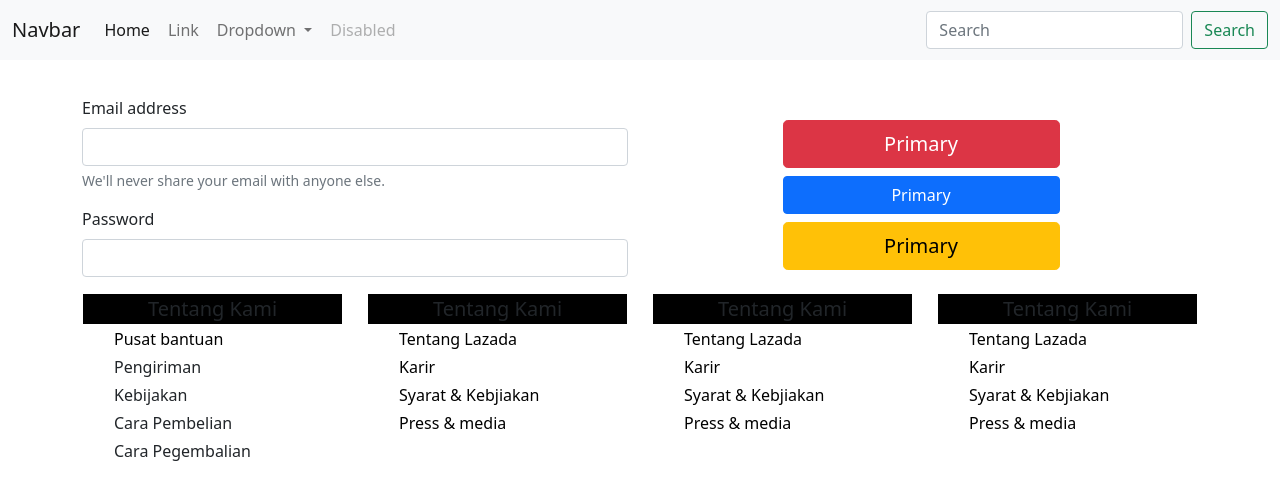
After one commit to sayn410/secondProject, a PHP site: page /login.php in a window 1280 px wide. The commit adds this page. Shown: the top 500 px of the page. Run offline with PHP 8.4, Linux system fonts and the light colour scheme.

Commit message:
menambahkan file login, update file index.html & style.css

```diff
--- /dev/null
+++ b/login.php
@@ -0,0 +1,145 @@
+<!doctype html>
+<html lang="en">
+
+<head>
+    <!-- Required meta tags -->
+    <meta charset="utf-8">
+    <meta name="viewport" content="width=device-width, initial-scale=1">
+
+    <!-- Bootstrap CSS -->
+    <link href="https://cdn.jsdelivr.net/npm/bootstrap@5.1.0/dist/css/bootstrap.min.css" rel="stylesheet" integrity="sha384-KyZXEAg3QhqLMpG8r+8fhAXLRk2vvoC2f3B09zVXn8CA5QIVfZOJ3BCsw2P0p/We" crossorigin="anonymous">
+
+    <title>Hello, world!</title>
+    <link rel="stylesheet" href="style.css">
+</head>
+
+<body>
+    <!-- header-start -->
+    <nav class="navbar navbar-expand-lg navbar-light bg-light fixed-top">
+        <div class="container-fluid">
+            <a class="navbar-brand" href="#">Navbar</a>
+            <button class="navbar-toggler" type="button" data-bs-toggle="collapse" data-bs-target="#navbarSupportedContent" aria-controls="navbarSupportedContent" aria-expanded="false" aria-label="Toggle navigation">
+                <span class="navbar-toggler-icon"></span>
+            </button>
+            <div class="collapse navbar-collapse" id="navbarSupportedContent">
+                <ul class="navbar-nav me-auto mb-2 mb-lg-0">
+                    <li class="nav-item">
+                        <a class="nav-link active" aria-current="page" href="#">Home</a>
+                    </li>
+                    <li class="nav-item">
+                        <a class="nav-link" href="#">Link</a>
+                    </li>
+                    <li class="nav-item dropdown">
+                        <a class="nav-link dropdown-toggle" href="#" id="navbarDropdown" role="button" data-bs-toggle="dropdown" aria-expanded="false">
+                            Dropdown
+                        </a>
+                        <ul class="dropdown-menu" aria-labelledby="navbarDropdown">
+                            <li><a class="dropdown-item" href="#">Action</a></li>
+                            <li><a class="dropdown-item" href="#">Another action</a></li>
+                            <li>
+                                <hr class="dropdown-divider">
+                            </li>
+                            <li><a class="dropdown-item" href="#">Something else here</a></li>
+                        </ul>
+                    </li>
+                    <li class="nav-item">
+                        <a class="nav-link disabled" href="#" tabindex="-1" aria-disabled="true">Disabled</a>
+                    </li>
+                </ul>
+                <form class="d-flex">
+                    <input class="form-control me-2" type="search" placeholder="Search" aria-label="Search">
+                    <button class="btn btn-outline-success" type="submit">Search</button>
+                </form>
+            </div>
+        </div>
+    </nav>
+    <!-- header-end -->
+    <div class="container mt-5">
+        <div class="row">
+            <div class="col-sm-6 mt-5">
+                <form>
+                    <div class="mb-3">
+                        <label for="exampleInputEmail1" class="form-label">Email address</label>
+                        <input type="email" class="form-control" id="exampleInputEmail1" aria-describedby="emailHelp">
+                        <div id="emailHelp" class="form-text">We'll never share your email with anyone else.</div>
+                    </div>
+                    <div class="mb-3">
+                        <label for="exampleInputPassword1" class="form-label">Password</label>
+                        <input type="password" class="form-control" id="exampleInputPassword1">
+                    </div>
+                </form>
+            </div>
+            <div class="col-sm-6 mt-5 pt-4 ps-1">
+
+                <div class="d-grid gap-2 col-6 mx-auto">
+                    <button type="button" class="btn  btn-lg btn-danger">Primary</button>
+
+                    <button type="button" class="btn  btn-primary " type="button">Primary</button>
+                    <button type="button" class="btn  btn-lg btn-warning">Primary</button>
+                </div>
+
+            </div>
+        </div>
+    </div>
+
+
+
+
+
+    <!-- footer start -->
+    <div class="container">
+        <div class="row pt-20">
+            <div class="col-md-3">
+                <h5>Tentang Kami</h5>
+                <ul>
+                    <li><a href=""> Pusat bantuan</a></li>
+                    <li>Pengiriman</li>
+                    <li>Kebijakan</li>
+                    <li>Cara Pembelian</li>
+                    <li>Cara Pegembalian</li>
+                </ul>
+            </div>
+            <div class="col-md-3">
+                <h5>Tentang Kami</h5>
+                <ul>
+                    <li><a href="">Tentang Lazada</a></li>
+                    <li><a href="">Karir</a></li>
+                    <li><a href="">Syarat & Kebjiakan</a></li>
+                    <li><a href="">Press & media</a></li>
+                </ul>
+            </div>
+            <div class="col-md-3">
+                <h5>Tentang Kami</h5>
+                <ul>
+                    <li><a href="">Tentang Lazada</a></li>
+                    <li><a href="">Karir</a></li>
+                    <li><a href="">Syarat & Kebjiakan</a></li>
+                    <li><a href="">Press & media</a></li>
+                </ul>
+            </div>
+            <div class="col-md-3">
+                <h5>Tentang Kami</h5>
+                <ul>
+                    <li><a href="">Tentang Lazada</a></li>
+                    <li><a href="">Karir</a></li>
+                    <li><a href="">Syarat & Kebjiakan</a></li>
+                    <li><a href="">Press & media</a></li>
+                </ul>
+            </div>
+        </div>
+    </div>
+    <!-- footer end -->
+
+    <!-- Optional JavaScript; choose one of the two! -->
+
+    <!-- Option 1: Bootstrap Bundle with Popper -->
+    <script src="https://cdn.jsdelivr.net/npm/bootstrap@5.1.0/dist/js/bootstrap.bundle.min.js" integrity="sha384-U1DAWAznBHeqEIlVSCgzq+c9gqGAJn5c/t99JyeKa9xxaYpSvHU5awsuZVVFIhvj" crossorigin="anonymous"></script>
+
+    <!-- Option 2: Separate Popper and Bootstrap JS -->
+    <!--
+    <script src="https://cdn.jsdelivr.net/npm/@popperjs/core@2.9.3/dist/umd/popper.min.js" integrity="sha384-eMNCOe7tC1doHpGoWe/6oMVemdAVTMs2xqW4mwXrXsW0L84Iytr2wi5v2QjrP/xp" crossorigin="anonymous"></script>
+    <script src="https://cdn.jsdelivr.net/npm/bootstrap@5.1.0/dist/js/bootstrap.min.js" integrity="sha384-cn7l7gDp0eyniUwwAZgrzD06kc/tftFf19TOAs2zVinnD/C7E91j9yyk5//jjpt/" crossorigin="anonymous"></script>
+    -->
+</body>
+
+</html>
--- a/style.css
+++ b/style.css
@@ -1 +1,41 @@
-file css
+.navbar{
+    margin-bottom: -50px;
+}
+#carausel{
+    margin-top: 2px;
+}
+.col-md-4{
+
+}
+.col-md-4 h4{
+    border: 1px solid black;
+    margin: 10px 2px;
+    border-radius: 25px;
+    padding: 10px;
+    text-align: center;
+
+
+}
+ul li{
+    margin: 0;
+    list-style: none;
+    padding: 2px;
+    padding-left: 0px;
+}
+ul li a{
+    text-decoration: none;
+    color: black;
+
+}
+.container .row h5{
+
+}
+
+
+.container .row .col-md-3 h5{
+    border: 1px solid  black;
+    margin: 1px;
+    padding: 2px;
+    text-align: center;
+    background: black;
+}
```
Also changed, not shown: index.html (+105 -26 lines).
